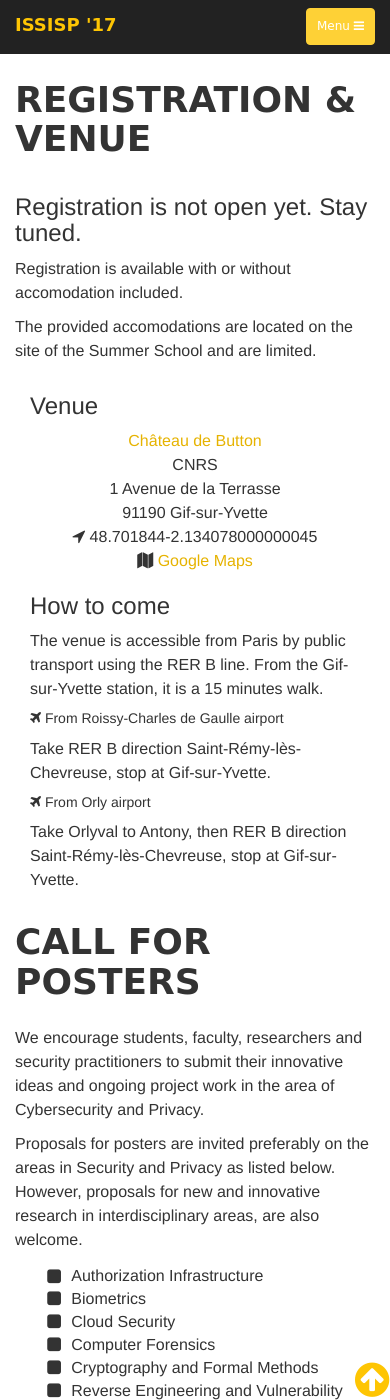
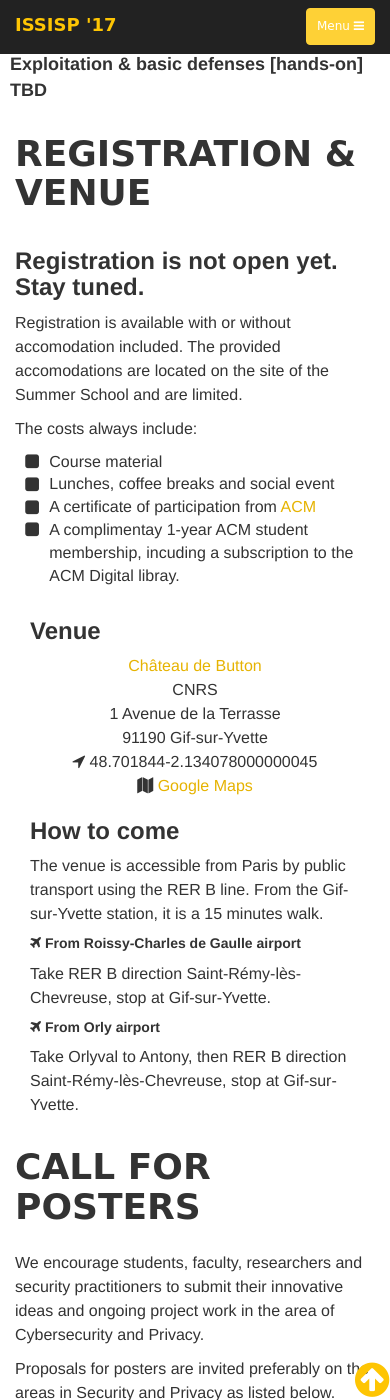
Before and after one commit to issisp2017/issisp2017.github.io, a Jekyll site: the page built from index.md, in a window 390 px wide and 1400 px high, scrolled down 6207 px. Built offline with Jekyll 4.4.1, drawn with Linux system fonts in a browser that asks for light colours; nearby versions of some CDN libraries.

Commit message:
[partners] Add ACM participation (memberships & certificates)

```diff
--- a/_data/sponsors.yml
+++ b/_data/sponsors.yml
@@ -10,6 +10,11 @@
   priority: 5
   url: http://www-list.cea.fr/en/
 
+- logo: acm.png
+  name: ACM
+  priority: 1
+  url: https://www.acm.org
+
 - logo: irdeto-purple.png
   name: Irdeto
   priority: 1
--- a/_includes/registration.html
+++ b/_includes/registration.html
@@ -5,12 +5,27 @@
       <h3>Registration is not open yet. Stay tuned.</h3>
 
       <p>
-        Registration is available with or without accomodation included.
+        Registration is available with or without accomodation included. The
+        provided accomodations are located on the site of the Summer School
+        and are limited.
       </p>
 
       <p>
-        The provided accomodations are located on the site of the Summer School
-        and are limited.
+        The costs always include:
+        <ul class="fa-ul">
+          <li><i class="fa-li fa fa-square"></i>
+            Course material</li>
+          <li><i class="fa-li fa fa-square"></i>
+            Lunches, coffee breaks and social event
+          </li>
+          <li><i class="fa-li fa fa-square"></i>
+            A certificate of participation from <a href="https://www.acm.org">ACM</a>
+          </li>
+          <li><i class="fa-li fa fa-square"></i>
+            A complimentay 1-year ACM student membership, incuding a
+            subscription to the ACM Digital libray.
+          </li>
+        </ul>
       </p>
     </div>
     <div id="venue" class="row">
--- a/_includes/sponsors.html
+++ b/_includes/sponsors.html
@@ -7,7 +7,7 @@
   <div class="row">
     {% for s in sponsors %}
 
-    <div class="col-md-4 col-xs-12 center-block sponsor">
+    <div class="col-md-3 col-xs-12 center-block sponsor">
       <a href="{{ s.url }}">
         <img class="img-responsive"
              alt="{{ s.name }}" src="/assets/img/logo/{{ s.logo }}"/>
--- a/_sass/_mixins.scss
+++ b/_sass/_mixins.scss
@@ -80,6 +80,7 @@
 
 @mixin body-font {
     font-family: "Roboto Slab", "Helvetica Neue", Helvetica, Arial, sans-serif;
+    font-size: 16px;
 }
 
 @mixin heading-font {
--- a/css/issisp.scss
+++ b/css/issisp.scss
@@ -365,6 +365,10 @@ section {
        }
 }
 
+
+p > li  {
+    font-size: 20px;
+}
 ul.nav-pills {
     background-color: $gray-darker;
     color: white;
@@ -481,3 +485,7 @@ div.sponsor {
         margin-bottom: 20px;
     }
 }
+
+h3, h5 {
+    font-weight: 700;
+}
```
Also changed, not shown: assets/img/logo/acm.png (added).
